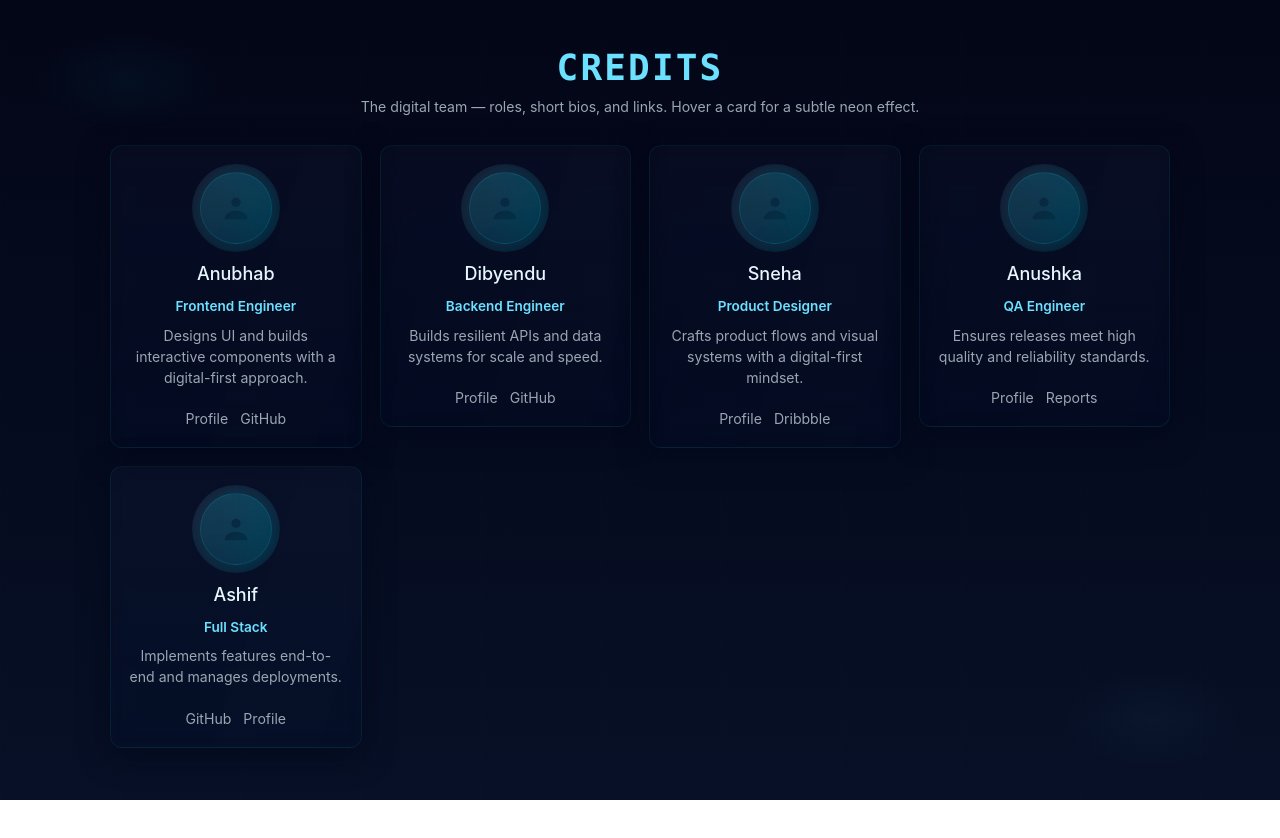
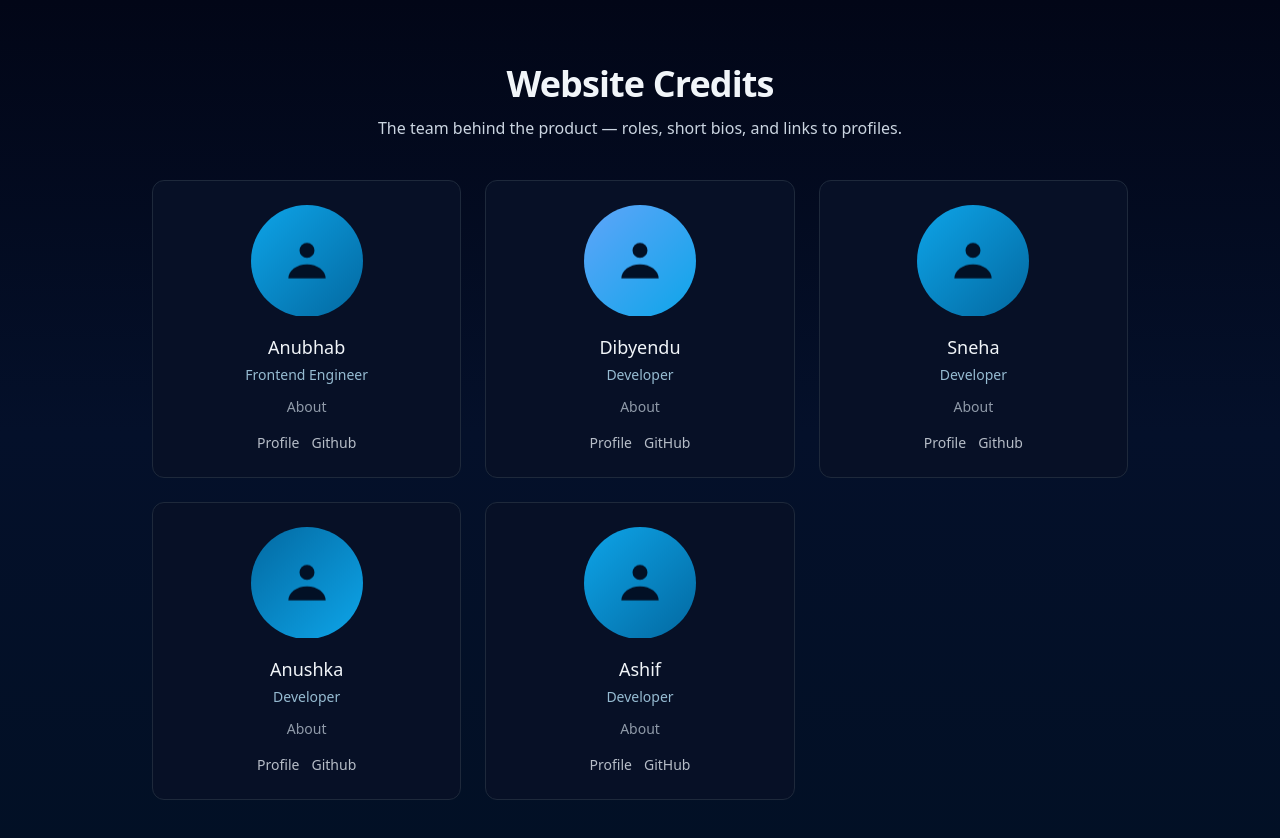
Before and after one commit to Anubhab0208/Note-Vault, a plain HTML site: page pages/credit.html in a window 1280 px wide. Before the commit the page ends 800 px from the top, so only its background shows below. Drawn offline with nearby package versions, Linux system fonts and the light colour scheme.

Commit message:
credits update2

```diff
--- a/pages/credit.html
+++ b/pages/credit.html
@@ -3,264 +3,148 @@
 <head>
   <meta charset="utf-8" />
   <meta name="viewport" content="width=device-width,initial-scale=1" />
-  <title>Credits — Digital</title>
+  <title>Credits — Team</title>
   <script src="https://cdn.tailwindcss.com"></script>
   <style>
-    :root{
-      --bg-1:#030617;
-      --bg-2:#071026;
-      --neon:#00e0ff;
-      --neon-2:#6be0ff;
-      --muted:#9aa6b2;
-      --card:#071426;
+    /* Subtle floating animation for avatars */
+    @keyframes float {
+      0% { transform: translateY(0); }
+      50% { transform: translateY(-6px); }
+      100% { transform: translateY(0); }
     }
 
-    html,body{height:100%}
-    body{
-      margin:0;
-      font-family:Inter, ui-sans-serif, system-ui, -apple-system, "Segoe UI", Roboto, "Helvetica Neue", Arial;
-      background: radial-gradient(1200px 600px at 10% 10%, rgba(0,224,255,0.04), transparent 8%),
-                  radial-gradient(900px 500px at 90% 90%, rgba(107,224,255,0.03), transparent 10%),
-                  linear-gradient(180deg,var(--bg-1),var(--bg-2));
-      color:#e6f7ff;
-      -webkit-font-smoothing:antialiased;
-      -moz-osx-font-smoothing:grayscale;
-      overflow:auto;
+    .float {
+      animation: float 6s ease-in-out infinite;
+      will-change: transform;
     }
 
-    /* subtle grid */
-    .grid-overlay{
-      position:fixed; inset:0; pointer-events:none; z-index:0;
-      background-image:
-        linear-gradient(rgba(255,255,255,0.02) 1px, transparent 1px),
-        linear-gradient(90deg, rgba(255,255,255,0.02) 1px, transparent 1px);
-      background-size: 120px 120px, 120px 120px;
-      mix-blend-mode: overlay;
-      opacity:0.6;
+    /* Soft pulsing for card highlight */
+    @keyframes pulseSoft {
+      0% { box-shadow: 0 6px 18px rgba(2,6,23,0.35); }
+      50% { box-shadow: 0 10px 30px rgba(2,6,23,0.45); }
+      100% { box-shadow: 0 6px 18px rgba(2,6,23,0.35); }
     }
 
-    /* scanline */
-    .scanline::before{
-      content:"";
-      position:fixed; inset:0; pointer-events:none; z-index:0;
-      background: linear-gradient(180deg, rgba(0,0,0,0) 0%, rgba(0,0,0,0.06) 50%, rgba(0,0,0,0) 100%);
-      background-size: 100% 4px;
-      opacity:0.35;
-      mix-blend-mode: multiply;
+    .pulse-soft:hover {
+      animation: pulseSoft 1.2s ease-in-out;
     }
 
-    /* header monospace accent */
-    .title-mono{ font-family: ui-monospace, SFMono-Regular, Menlo, Monaco, "Roboto Mono", monospace; letter-spacing:0.06em; color:var(--neon-2); }
-
-    /* card */
-    .card{
-      background: linear-gradient(180deg, rgba(255,255,255,0.02), rgba(0,0,0,0.06));
-      border: 1px solid rgba(0,224,255,0.08);
-      box-shadow: 0 8px 30px rgba(2,6,23,0.6);
-      border-radius:12px;
-      padding:18px;
-      display:flex;
-      flex-direction:column;
-      align-items:center;
-      text-align:center;
-      gap:8px;
-      transition: transform .28s cubic-bezier(.2,.9,.2,1), box-shadow .28s;
-      backdrop-filter: blur(6px) saturate(120%);
-      position:relative;
-      overflow:visible;
-    }
-    .card:hover{
-      transform: translateY(-8px) scale(1.01);
-      box-shadow: 0 18px 50px rgba(2,6,23,0.75), 0 0 18px rgba(0,224,255,0.06);
-    }
-
-    /* neon ring avatar */
-    .avatar{
-      width:88px; height:88px; border-radius:9999px; display:flex; align-items:center; justify-content:center;
-      background:linear-gradient(135deg, rgba(255,255,255,0.02), rgba(0,0,0,0.08));
-      position:relative; overflow:hidden;
-    }
-    .avatar::after{
-      content:""; position:absolute; inset:-4px; border-radius:9999px;
-      background: conic-gradient(from 120deg, rgba(0,224,255,0.18), rgba(107,224,255,0.12), rgba(0,224,255,0.18));
-      filter: blur(8px); opacity:0.9; transition: opacity .3s;
-      transform: scale(1.02);
-    }
-    .avatar .inner{
-      width:72px; height:72px; border-radius:9999px; display:flex; align-items:center; justify-content:center;
-      background: linear-gradient(180deg, rgba(0,224,255,0.12), rgba(6,58,90,0.18));
-      border:1px solid rgba(0,224,255,0.12);
-      transform: translateZ(0);
-    }
-    .card:hover .avatar::after{ opacity:1; filter: blur(6px); }
-
-    /* neon outline on focus for accessibility */
-    .focus-ring:focus{ outline:none; box-shadow: 0 0 0 6px rgba(0,224,255,0.06), 0 0 18px rgba(0,224,255,0.12); border-radius:9999px; }
-
-    /* small neon label */
-    .role{ color:var(--neon-2); font-weight:600; font-size:0.85rem; }
-
-    /* subtle text */
-    .muted{ color:var(--muted); font-size:0.88rem; }
-
-    /* animated scan sweep */
-    .sweep{
-      position:absolute; inset:0; pointer-events:none; z-index:0; border-radius:12px; overflow:hidden;
-    }
-    .sweep::before{
-      content:""; position:absolute; left:-40%; top:-40%; width:40%; height:180%;
-      background: linear-gradient(120deg, rgba(255,255,255,0.02), rgba(255,255,255,0.06), rgba(255,255,255,0.02));
-      transform: rotate(18deg);
-      animation: sweep 6s linear infinite;
-      opacity:0.06;
-    }
-    @keyframes sweep{ to { transform: translateX(300%) rotate(18deg); } }
-
-    /* small glitch accent on names */
-    .glitch{
-      position:relative; display:inline-block;
-    }
-    .glitch::before, .glitch::after{
-      content:attr(data-text); position:absolute; left:0; top:0; width:100%; overflow:hidden; clip-path: inset(0 0 0 0);
-      opacity:0.0; transition:opacity .2s;
-    }
-    .card:hover .glitch::before{ opacity:0.06; transform:translate(1px,-1px); color:var(--neon); }
-    .card:hover .glitch::after{ opacity:0.04; transform:translate(-1px,1px); color:var(--neon-2); }
-
-    /* layout */
-    .wrap{ max-width:1100px; margin:0 auto; padding:48px 20px; position:relative; z-index:10; min-height:100vh; box-sizing:border-box; display:flex; flex-direction:column; }
-    header{ margin-bottom:28px; text-align:center; }
-    .grid{ display:grid; grid-template-columns: repeat(auto-fit, minmax(220px, 1fr)); gap:18px; align-items:start; }
-
-    /* responsive tweaks */
-    @media (max-width:640px){
-      .wrap{ padding:28px 14px; }
-      .avatar{ width:72px; height:72px; }
-      .avatar .inner{ width:56px; height:56px; }
+    /* Accessible custom focus ring */
+    .focus-ring:focus {
+      outline: none;
+      box-shadow: 0 0 0 4px rgba(14,165,233,0.14);
+      border-radius: 9999px;
     }
   </style>
 </head>
-<body class="scanline">
-  <div class="grid-overlay"></div>
-
-  <div class="wrap">
-    <header>
-      <h1 class="text-3xl md:text-4xl font-semibold title-mono">CREDITS</h1>
-      <p class="muted mt-2 max-w-2xl mx-auto">The digital team — roles, short bios, and links. Hover a card for a subtle neon effect.</p>
+<body class="antialiased text-slate-100 bg-gradient-to-b from-[#020617] via-[#04102a] to-[#021025]">
+  <main class="max-w-5xl mx-auto px-6 py-16">
+    <header class="text-center mb-10">
+      <h1 class="text-3xl md:text-4xl font-semibold tracking-tight">Website Credits</h1>
+      <p class="mt-3 text-slate-300 max-w-xl mx-auto">The team behind the product — roles, short bios, and links to profiles.</p>
     </header>
 
-    <section class="grid" aria-label="Team members">
-      <!-- Card 1 -->
-      <article class="card" role="article">
-        <div class="avatar focus-ring" tabindex="0" aria-label="Open Anubhab profile">
-          <div class="inner" aria-hidden="true">
-            <!-- silhouette -->
-            <svg width="34" height="34" viewBox="0 0 24 24" fill="none" aria-hidden="true" xmlns="http://www.w3.org/2000/svg">
+    <section class="grid grid-cols-1 sm:grid-cols-2 md:grid-cols-3 gap-6">
+      <!-- Card -->
+      <article class="bg-[#071026] border border-slate-800 rounded-xl p-6 flex flex-col items-center text-center transition-transform duration-300 hover:-translate-y-2 pulse-soft">
+        <a href="enter your profile link" target="_blank" rel="noopener noreferrer"
+           class="w-28 h-28 rounded-full overflow-hidden flex items-center justify-center mb-4 focus-ring" aria-label="Open Anubhab profile">
+          <div class="w-full h-full bg-gradient-to-br from-[#0ea5e9] to-[#0369a1] flex items-center justify-center float">
+            <svg width="56" height="56" viewBox="0 0 24 24" fill="none" aria-hidden="true" xmlns="http://www.w3.org/2000/svg">
               <circle cx="12" cy="8" r="3.2" fill="#021025"/>
               <path d="M4 20c0-3.3 3.6-6 8-6s8 2.7 8 6" fill="#021025"/>
             </svg>
           </div>
-        </div>
-
-        <div class="sweep" aria-hidden="true"></div>
-
-        <h3 class="text-lg font-medium glitch" data-text="Anubhab">Anubhab</h3>
-        <div class="role">Frontend Engineer</div>
-        <p class="muted">Designs UI and builds interactive components with a digital-first approach.</p>
-        <div class="mt-3 flex gap-3">
-          <a class="muted hover:text-white" href="#" aria-label="Open profile">Profile</a>
-          <a class="muted hover:text-white" href="#" aria-label="Open github">GitHub</a>
+        </a>
+        <h3 class="text-lg font-medium">Anubhab</h3>
+        <p class="mt-1 text-sm text-sky-200/80">Frontend Engineer</p>
+        <p class="mt-3 text-sm text-slate-300/70">About</p>
+        <div class="mt-4 flex gap-3">
+          <a href="#" class="text-slate-200/80 hover:text-white text-sm">Profile</a>
+          <a href="#" class="text-slate-200/80 hover:text-white text-sm">Github</a>
         </div>
       </article>
 
-      <!-- Card 2 -->
-      <article class="card">
-        <div class="avatar focus-ring" tabindex="0" aria-label="Open Dibyendu profile">
-          <div class="inner">
-            <svg width="34" height="34" viewBox="0 0 24 24" fill="none" aria-hidden="true" xmlns="http://www.w3.org/2000/svg">
+      <!-- Card -->
+      <article class="bg-[#071026] border border-slate-800 rounded-xl p-6 flex flex-col items-center text-center transition-transform duration-300 hover:-translate-y-2 pulse-soft">
+        <a href="enter your profile link" target="_blank" rel="noopener noreferrer"
+           class="w-28 h-28 rounded-full overflow-hidden flex items-center justify-center mb-4 focus-ring" aria-label="Open Dibyendu profile">
+          <div class="w-full h-full bg-gradient-to-br from-[#60a5fa] to-[#0ea5e9] flex items-center justify-center float">
+            <svg width="56" height="56" viewBox="0 0 24 24" fill="none" aria-hidden="true" xmlns="http://www.w3.org/2000/svg">
               <circle cx="12" cy="8" r="3.2" fill="#021025"/>
               <path d="M4 20c0-3.3 3.6-6 8-6s8 2.7 8 6" fill="#021025"/>
             </svg>
           </div>
-        </div>
-
-        <div class="sweep" aria-hidden="true"></div>
-
-        <h3 class="text-lg font-medium glitch" data-text="Dibyendu">Dibyendu</h3>
-        <div class="role">Backend Engineer</div>
-        <p class="muted">Builds resilient APIs and data systems for scale and speed.</p>
-        <div class="mt-3 flex gap-3">
-          <a class="muted hover:text-white" href="#">Profile</a>
-          <a class="muted hover:text-white" href="#">GitHub</a>
+        </a>
+        <h3 class="text-lg font-medium">Dibyendu</h3>
+        <p class="mt-1 text-sm text-sky-200/80">Developer</p>
+        <p class="mt-3 text-sm text-slate-300/70">About</p>
+        <div class="mt-4 flex gap-3">
+          <a href="#" class="text-slate-200/80 hover:text-white text-sm">Profile</a>
+          <a href="#" class="text-slate-200/80 hover:text-white text-sm">GitHub</a>
         </div>
       </article>
 
-      <!-- Card 3 -->
-      <article class="card">
-        <div class="avatar focus-ring" tabindex="0" aria-label="Open Sneha profile">
-          <div class="inner">
-            <svg width="34" height="34" viewBox="0 0 24 24" fill="none" aria-hidden="true" xmlns="http://www.w3.org/2000/svg">
+      <!-- Card -->
+      <article class="bg-[#071026] border border-slate-800 rounded-xl p-6 flex flex-col items-center text-center transition-transform duration-300 hover:-translate-y-2 pulse-soft">
+        <a href="enter your profile link" target="_blank" rel="noopener noreferrer"
+           class="w-28 h-28 rounded-full overflow-hidden flex items-center justify-center mb-4 focus-ring" aria-label="Open Sneha profile">
+          <div class="w-full h-full bg-gradient-to-br from-[#0ea5e9] to-[#0369a1] flex items-center justify-center float">
+            <svg width="56" height="56" viewBox="0 0 24 24" fill="none" aria-hidden="true" xmlns="http://www.w3.org/2000/svg">
               <circle cx="12" cy="8" r="3.2" fill="#021025"/>
               <path d="M4 20c0-3.3 3.6-6 8-6s8 2.7 8 6" fill="#021025"/>
             </svg>
           </div>
-        </div>
-
-        <div class="sweep" aria-hidden="true"></div>
-
-        <h3 class="text-lg font-medium glitch" data-text="Sneha">Sneha</h3>
-        <div class="role">Product Designer</div>
-        <p class="muted">Crafts product flows and visual systems with a digital-first mindset.</p>
-        <div class="mt-3 flex gap-3">
-          <a class="muted hover:text-white" href="#">Profile</a>
-          <a class="muted hover:text-white" href="#">Dribbble</a>
+        </a>
+        <h3 class="text-lg font-medium">Sneha</h3>
+        <p class="mt-1 text-sm text-sky-200/80">Developer</p>
+        <p class="mt-3 text-sm text-slate-300/70">About</p>
+        <div class="mt-4 flex gap-3">
+          <a href="#" class="text-slate-200/80 hover:text-white text-sm">Profile</a>
+          <a href="#" class="text-slate-200/80 hover:text-white text-sm">Github</a>
         </div>
       </article>
 
-      <!-- Card 4 -->
-      <article class="card">
-        <div class="avatar focus-ring" tabindex="0" aria-label="Open Anushka profile">
-          <div class="inner">
-            <svg width="34" height="34" viewBox="0 0 24 24" fill="none" aria-hidden="true" xmlns="http://www.w3.org/2000/svg">
+      <!-- Card -->
+      <article class="bg-[#071026] border border-slate-800 rounded-xl p-6 flex flex-col items-center text-center transition-transform duration-300 hover:-translate-y-2 pulse-soft">
+        <a href="enter your profile link" target="_blank" rel="noopener noreferrer"
+           class="w-28 h-28 rounded-full overflow-hidden flex items-center justify-center mb-4 focus-ring" aria-label="Open Anushka profile">
+          <div class="w-full h-full bg-gradient-to-br from-[#0369a1] to-[#0ea5e9] flex items-center justify-center float">
+            <svg width="56" height="56" viewBox="0 0 24 24" fill="none" aria-hidden="true" xmlns="http://www.w3.org/2000/svg">
               <circle cx="12" cy="8" r="3.2" fill="#021025"/>
               <path d="M4 20c0-3.3 3.6-6 8-6s8 2.7 8 6" fill="#021025"/>
             </svg>
           </div>
-        </div>
-
-        <div class="sweep" aria-hidden="true"></div>
-
-        <h3 class="text-lg font-medium glitch" data-text="Anushka">Anushka</h3>
-        <div class="role">QA Engineer</div>
-        <p class="muted">Ensures releases meet high quality and reliability standards.</p>
-        <div class="mt-3 flex gap-3">
-          <a class="muted hover:text-white" href="#">Profile</a>
-          <a class="muted hover:text-white" href="#">Reports</a>
+        </a>
+        <h3 class="text-lg font-medium">Anushka</h3>
+        <p class="mt-1 text-sm text-sky-200/80">Developer</p>
+        <p class="mt-3 text-sm text-slate-300/70">About</p>
+        <div class="mt-4 flex gap-3">
+          <a href="#" class="text-slate-200/80 hover:text-white text-sm">Profile</a>
+          <a href="#" class="text-slate-200/80 hover:text-white text-sm">Github</a>
         </div>
       </article>
 
-      <!-- Card 5 -->
-      <article class="card">
-        <div class="avatar focus-ring" tabindex="0" aria-label="Open Ashif profile">
-          <div class="inner">
-            <svg width="34" height="34" viewBox="0 0 24 24" fill="none" aria-hidden="true" xmlns="http://www.w3.org/2000/svg">
+      <!-- Card -->
+      <article class="bg-[#071026] border border-slate-800 rounded-xl p-6 flex flex-col items-center text-center transition-transform duration-300 hover:-translate-y-2 pulse-soft">
+        <a href="https://github.com/Ashif-Gen" target="_blank" rel="noopener noreferrer"
+           class="w-28 h-28 rounded-full overflow-hidden flex items-center justify-center mb-4 focus-ring" aria-label="Open Ashif profile">
+          <div class="w-full h-full bg-gradient-to-br from-[#0ea5e9] to-[#0369a1] flex items-center justify-center float">
+            <svg width="56" height="56" viewBox="0 0 24 24" fill="none" aria-hidden="true" xmlns="http://www.w3.org/2000/svg">
               <circle cx="12" cy="8" r="3.2" fill="#021025"/>
               <path d="M4 20c0-3.3 3.6-6 8-6s8 2.7 8 6" fill="#021025"/>
             </svg>
           </div>
-        </div>
-
-        <div class="sweep" aria-hidden="true"></div>
-
-        <h3 class="text-lg font-medium glitch" data-text="Ashif">Ashif</h3>
-        <div class="role">Full Stack</div>
-        <p class="muted">Implements features end-to-end and manages deployments.</p>
-        <div class="mt-3 flex gap-3">
-          <a class="muted hover:text-white" href="https://github.com/Ashif-Gen">GitHub</a>
-          <a class="muted hover:text-white" href="#">Profile</a>
+        </a>
+        <h3 class="text-lg font-medium">Ashif</h3>
+        <p class="mt-1 text-sm text-sky-200/80">Developer</p>
+        <p class="mt-3 text-sm text-slate-300/70">About</p>
+        <div class="mt-4 flex gap-3">
+          <a href="#" class="text-slate-200/80 hover:text-white text-sm">Profile</a>
+          <a href="#" class="text-slate-200/80 hover:text-white text-sm">GitHub</a>
         </div>
       </article>
     </section>
-  </div>
+  </main>
 </body>
 </html>
```
